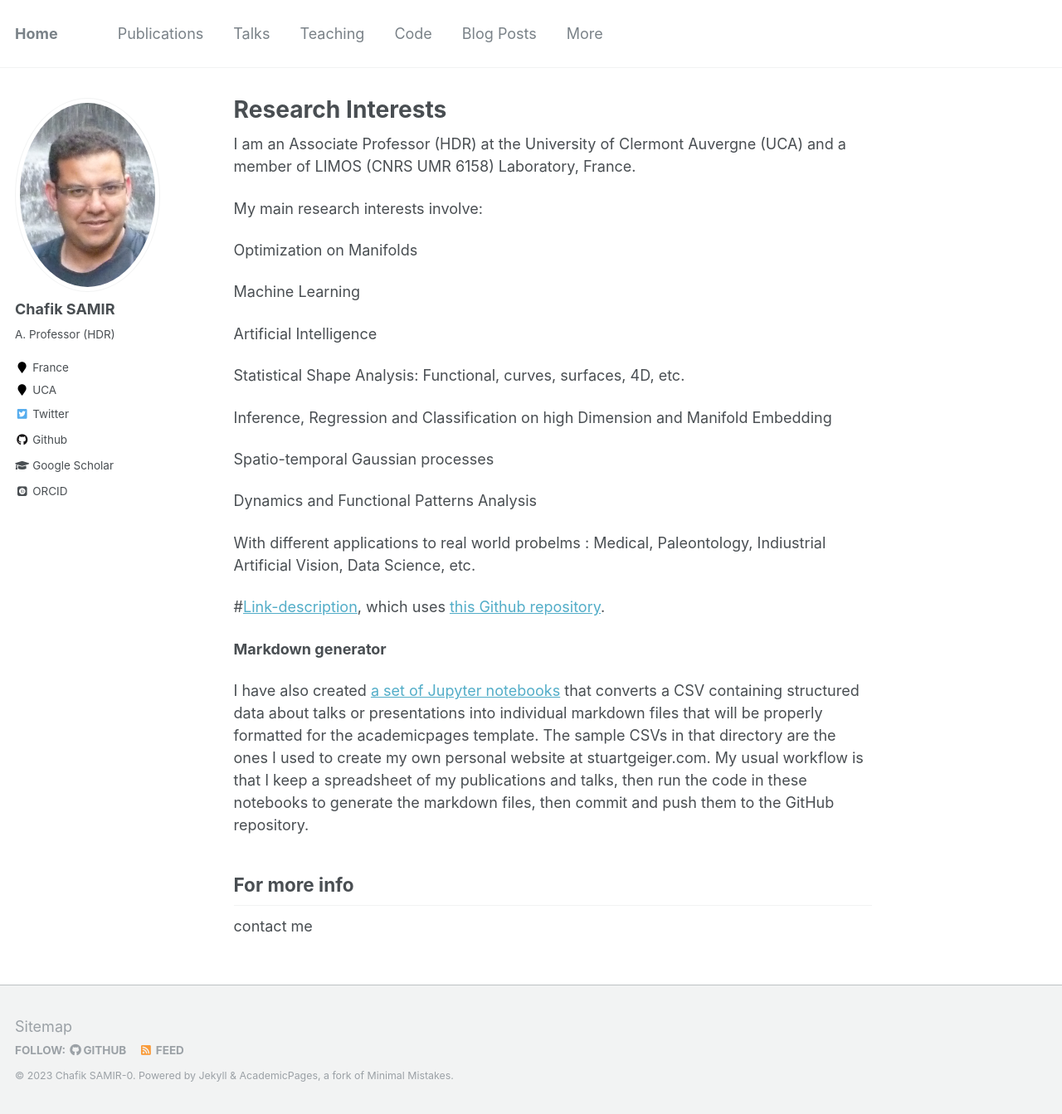
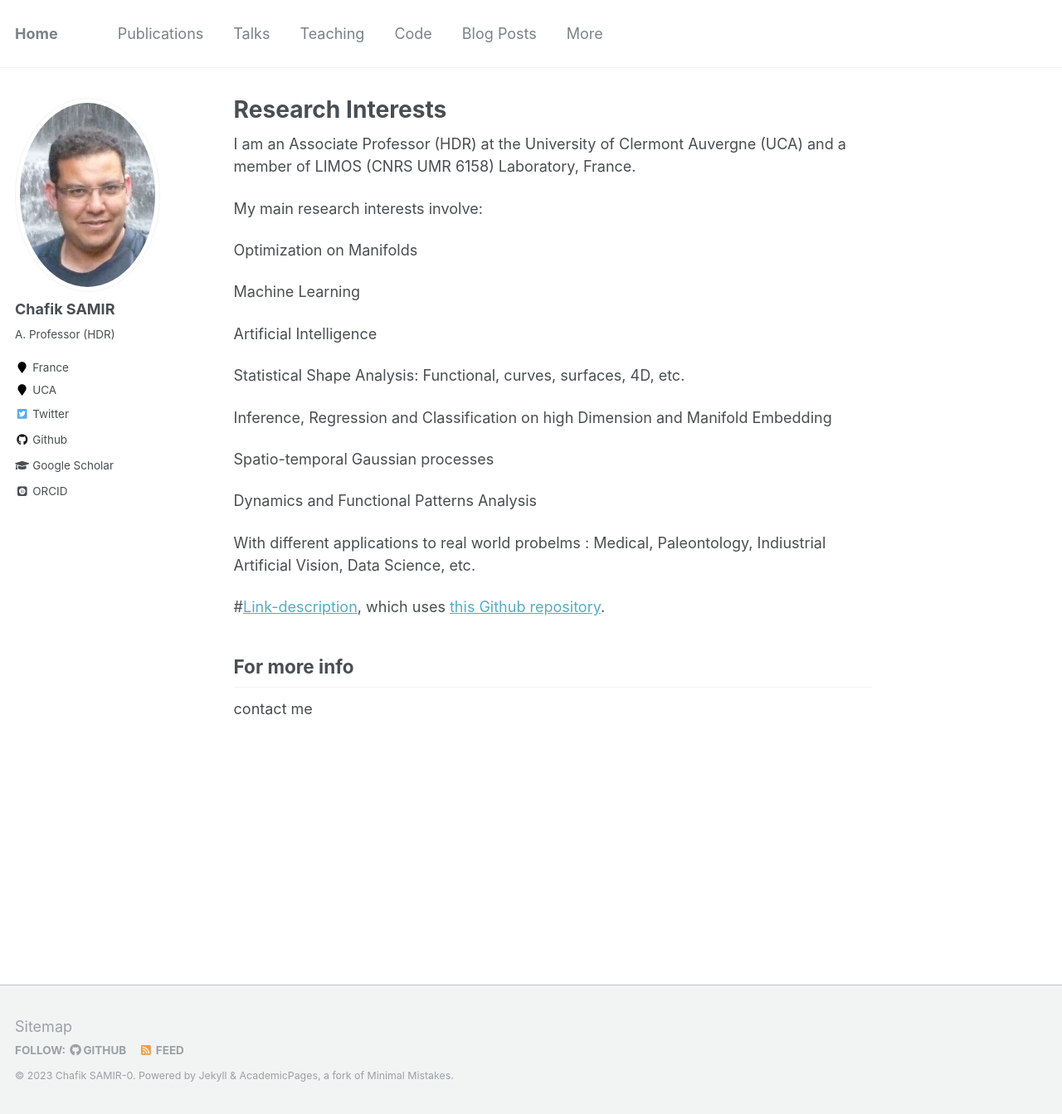
Before and after one commit to Chsamir/chsamir.github.io, a Jekyll site: the page built from _pages/about.md, in a window 1280 px wide and 1343 px high. Shown: the whole window at 83% size. Built offline with Jekyll 4.4.1, drawn with Linux system fonts in a browser that asks for light colours; some web fonts are replaced.

Commit message:
update12

```diff
--- a/_pages/about.md
+++ b/_pages/about.md
@@ -32,12 +32,6 @@
  #[Link-description](http://stuartgeiger.com), which uses [this Github repository](https://github.com/staeiou/staeiou.github.io).
 
 
-**Markdown generator**
-
-I have also created [a set of Jupyter notebooks](https://github.com/academicpages/academicpages.github.io/tree/master/markdown_generator
-) that converts a CSV containing structured data about talks or presentations into individual markdown files that will be properly formatted for the academicpages template. The sample CSVs in that directory are the ones I used to create my own personal website at stuartgeiger.com. My usual workflow is that I keep a spreadsheet of my publications and talks, then run the code in these notebooks to generate the markdown files, then commit and push them to the GitHub repository.
-
-
 
 For more info
 ------
```
